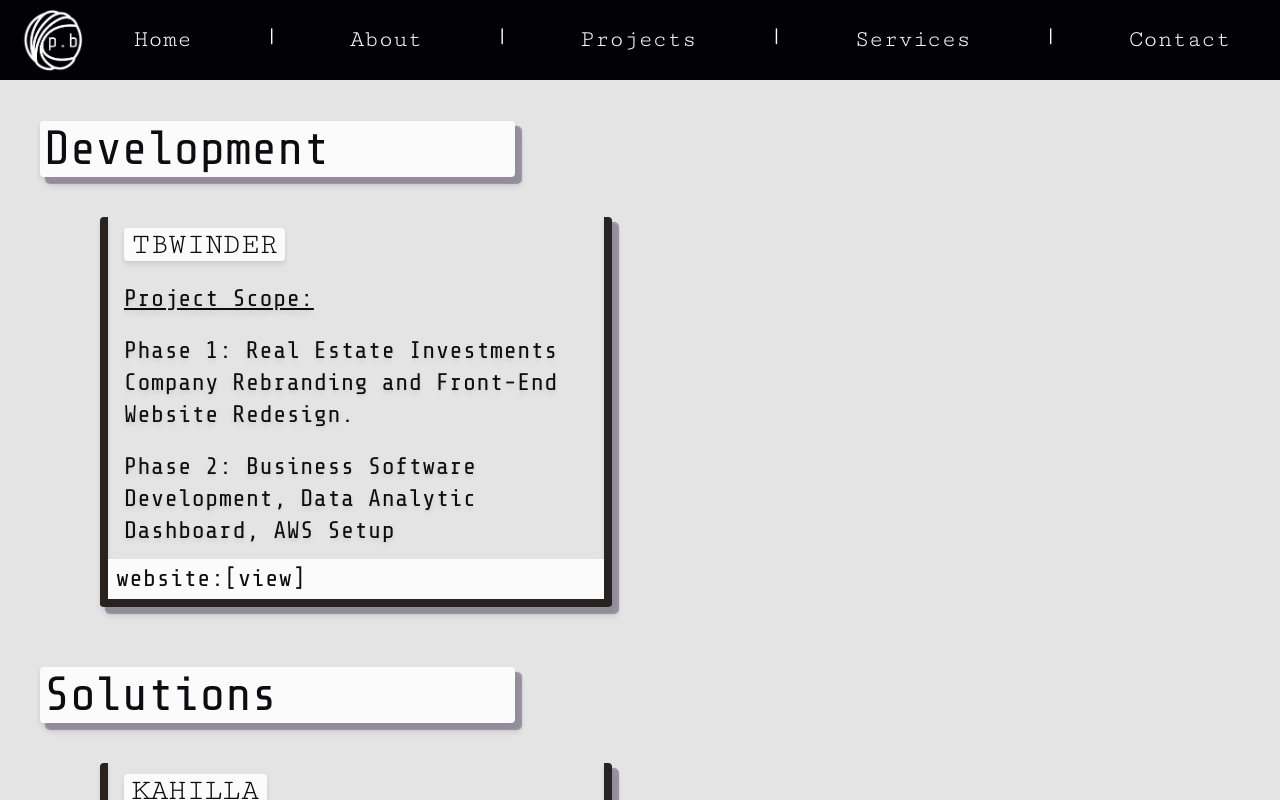
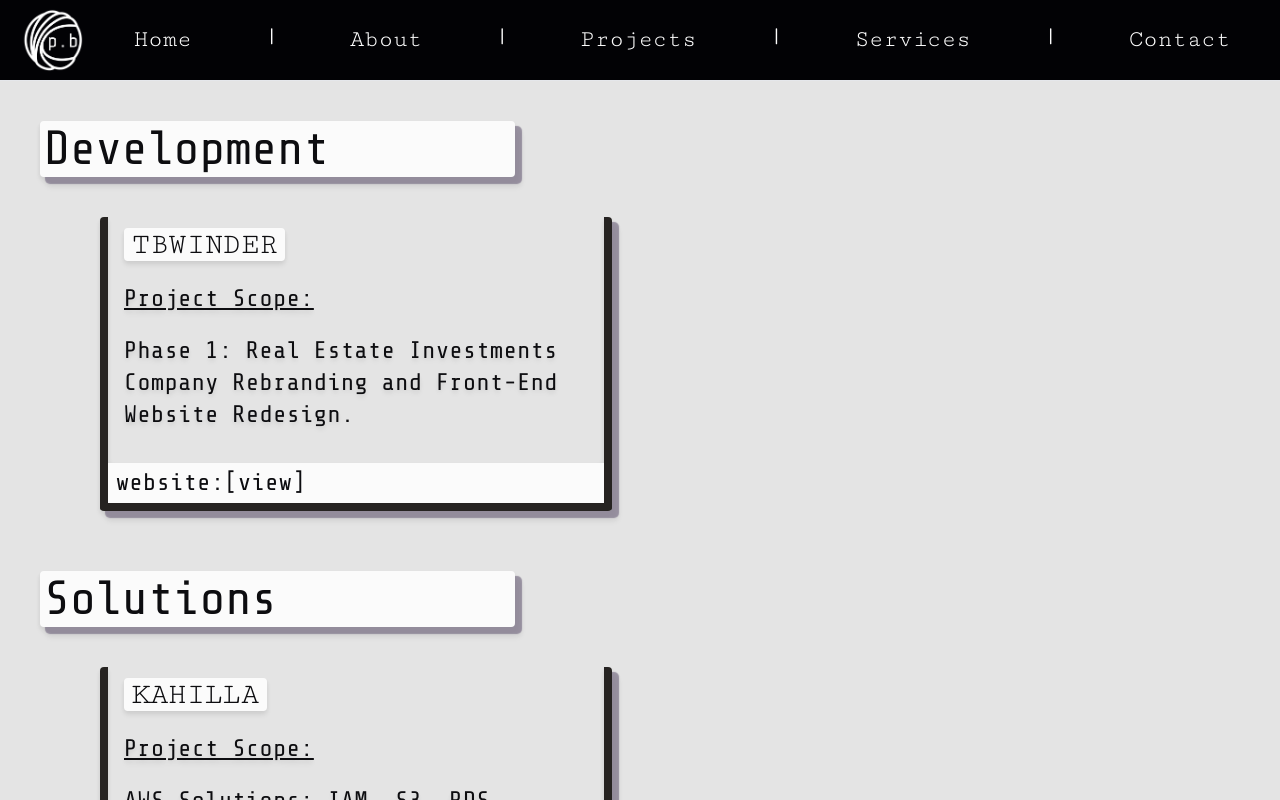
Before and after one commit to tfnielson-se/point-break, a Next.js app: page /projects in a window 1280 px wide. Shown: the top 800 px of the page. Built offline with nearby package versions, Linux system fonts and the light colour scheme.

Commit message:
push to redeploy

```diff
--- a/app/components/_Projects.jsx
+++ b/app/components/_Projects.jsx
@@ -9,7 +9,7 @@ const Projects = () => {
 		{
 			title: "TBWinder",
 			body: "Phase 1: Real Estate Investments Company Rebranding and Front-End Website Redesign.",
-            body2: "Phase 2: Business Software Development, Data Analytic Dashboard, AWS Setup",
+            // body2: "Phase 2: Business Software Development, Data Analytic Dashboard, AWS Setup",
             url: "https://www.tbwinder.com/"
 		},
 	];
```
